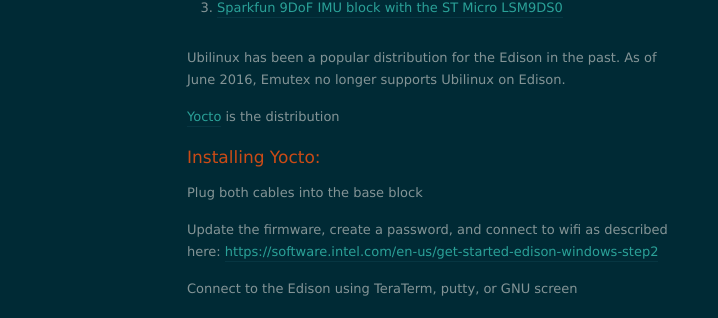
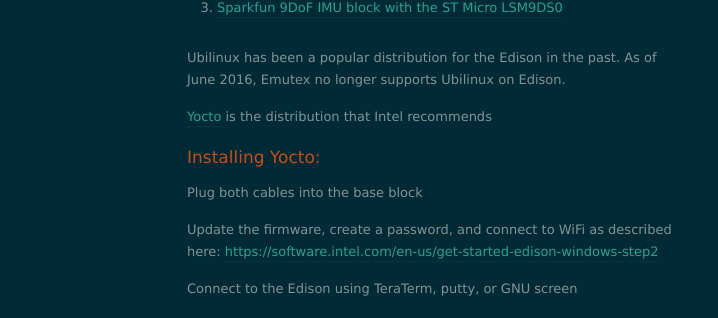
Before and after one commit to fkoran/fkoran.github.io, a Jekyll site: the page built from _posts/2016-10-17-scipy-yocto-edison.markdown, in a window 1280 px wide. Shown: the part 347-665 px from the top of the page, without its empty margins (203-921 px from the left). Built offline with Jekyll 4.4.1, drawn with Linux system fonts in a browser that asks for light colours; nearby versions of some CDN libraries.

Commit message:
spelling

```diff
--- a/_posts/2016-10-17-scipy-yocto-edison.markdown
+++ b/_posts/2016-10-17-scipy-yocto-edison.markdown
@@ -13,13 +13,13 @@
 
 Ubilinux has been a popular distribution for the Edison in the past. As of June 2016, Emutex no longer supports Ubilinux on Edison.
 
-[Yocto](https://www.yoctoproject.org/) is the distribution
+[Yocto](https://www.yoctoproject.org/) is the distribution that Intel recommends
 
 # Installing Yocto:
 
 Plug both cables into the base block
 
-Update the firmware, create a password, and connect to wifi as described here:
+Update the firmware, create a password, and connect to WiFi as described here:
 [https://software.intel.com/en-us/get-started-edison-windows-step2](https://software.intel.com/en-us/get-started-edison-windows-step2)
 
 Connect to the Edison using TeraTerm, putty, or GNU screen
```
